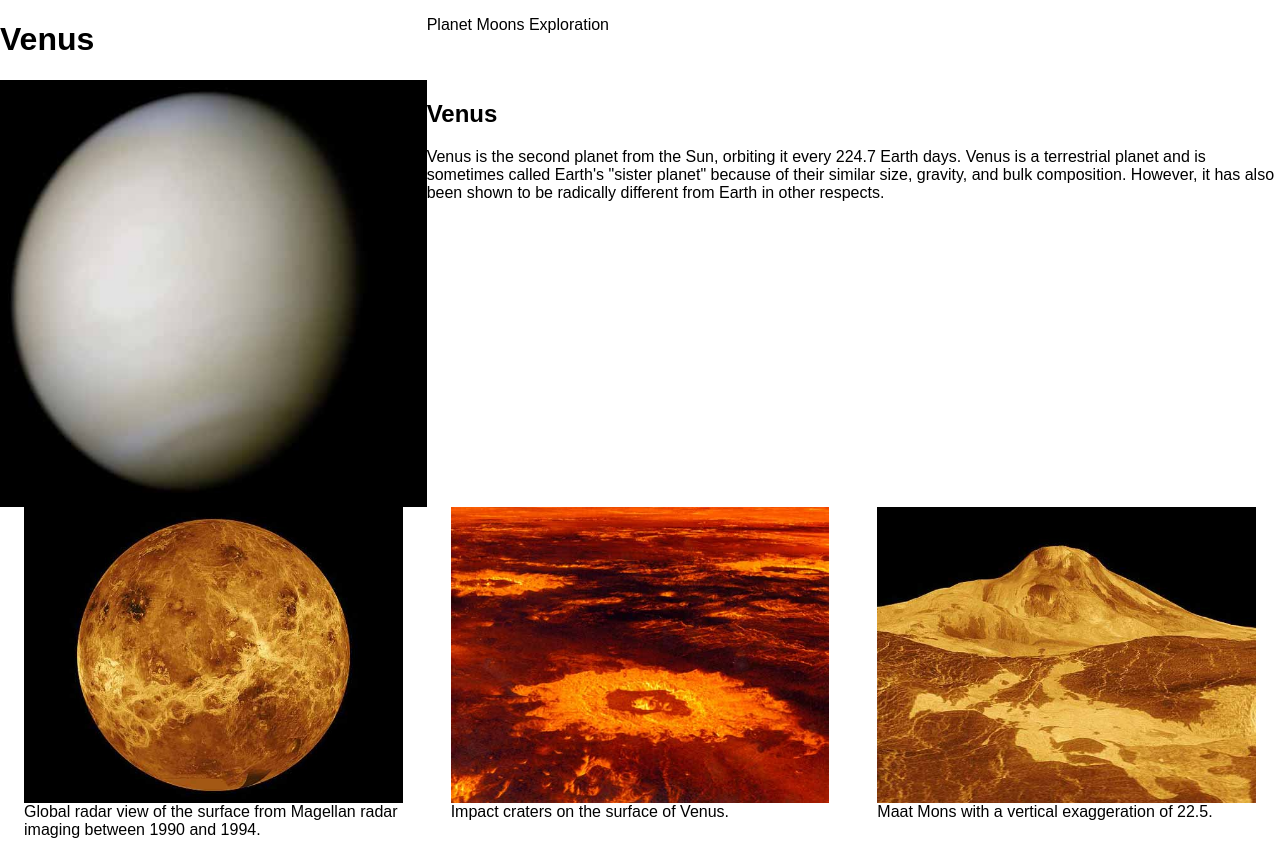
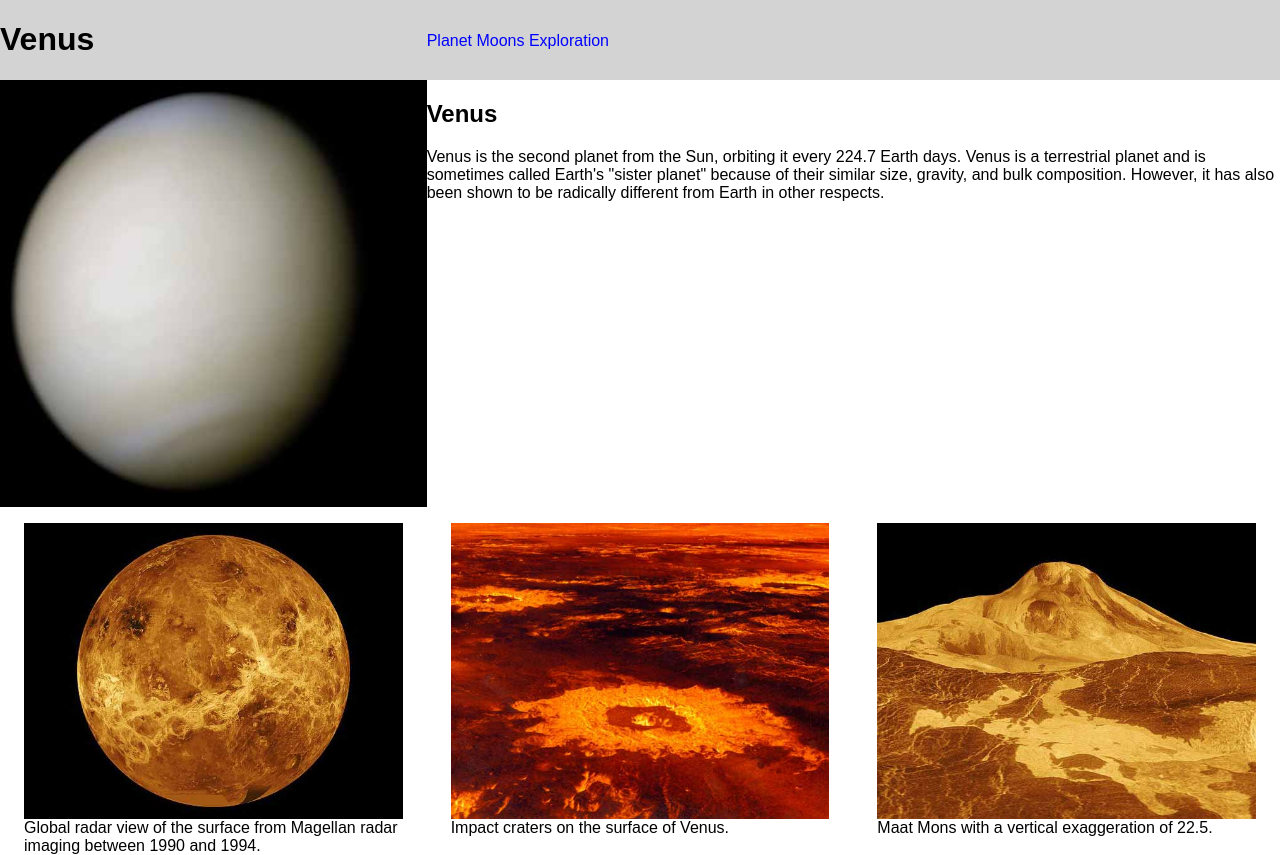
Before and after one commit to bonniecampbell/dsn1675-planet-website, a plain HTML site: page index.html in a window 1280 px wide. Drawn offline with Linux system fonts and the light colour scheme.

Commit message:
fixed the class for the first image so I could put padding on the bottom separate from the others. Fix my masthead so it could have the background-color

```diff
--- a/css/main.css
+++ b/css/main.css
@@ -27,19 +27,25 @@ body {
   display: block;
 }
 
+.img-v {
+  width: 100%;
+  display: block;
+  padding-bottom: 1em;
+}
+
 .gutter {
   padding-left: 1.5rem;
   padding-right: 1.5rem;
 }
 
 
-.unit a {
-  text-decoration:none;
+.top {
   color: blue;
+  padding-top: 1em;
 }
 
 header {
-  background-color: lightgreay;
+  background-color: lightgrey;
 }
 
 .grid {
--- a/index.html
+++ b/index.html
@@ -20,7 +20,7 @@
       </div>
 
       <div class="unit s-1 m-1-3 l-1-3">
-        <p>Planet Moons Exploration<p>
+        <p class="top">Planet Moons Exploration<p>
       </div>
 
     </div>
@@ -30,7 +30,7 @@
     <div class="grid">
 
       <div class="unit s-1 m-1-3 l-1-3">
-        <img class="img-flex" src="images/venus.jpg" alt="">
+        <img class="img-v" src="images/venus.jpg" alt="">
       </div>
 
       <div class="unit s-1 m-2-3 l-2-3">
```
